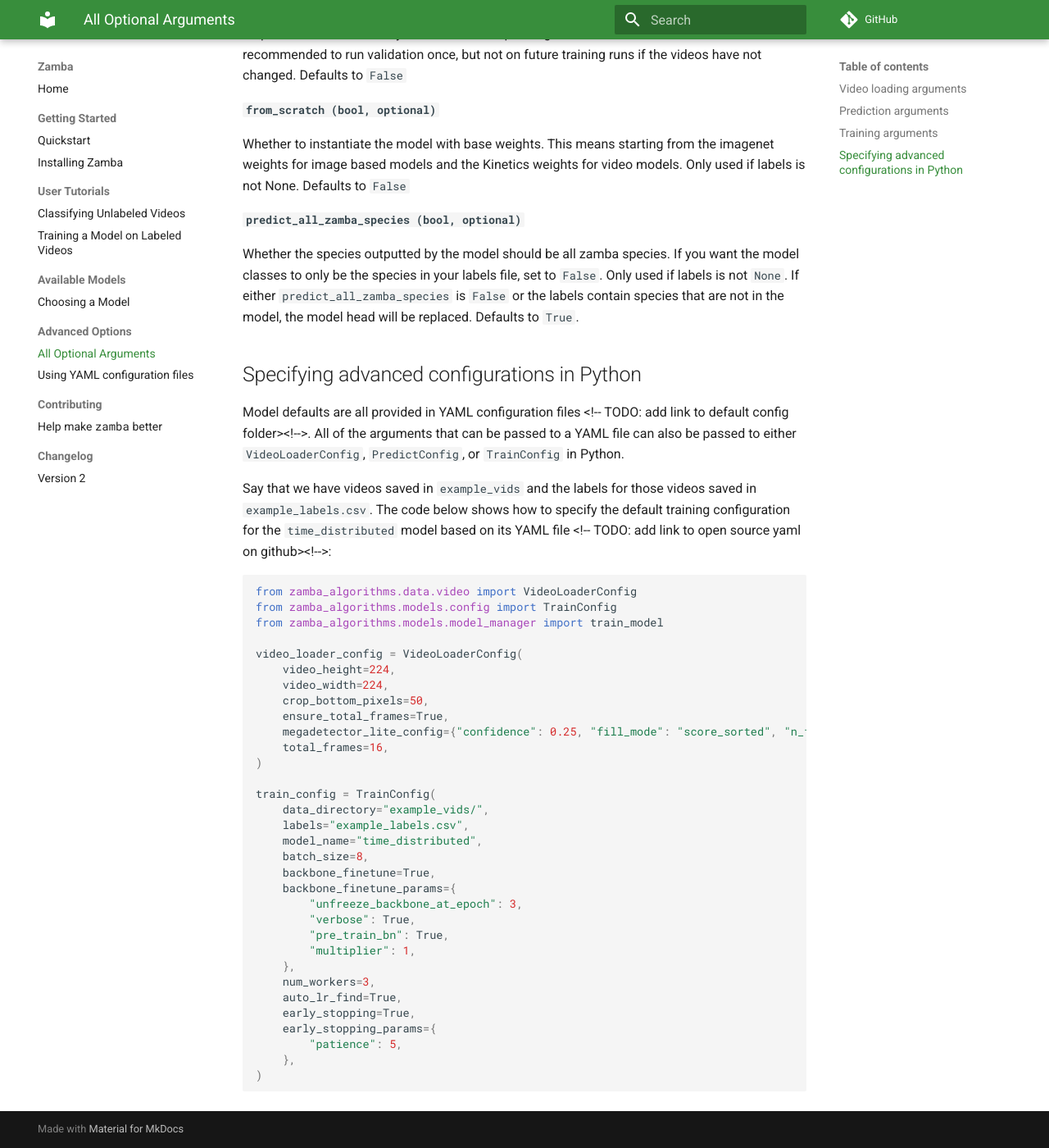
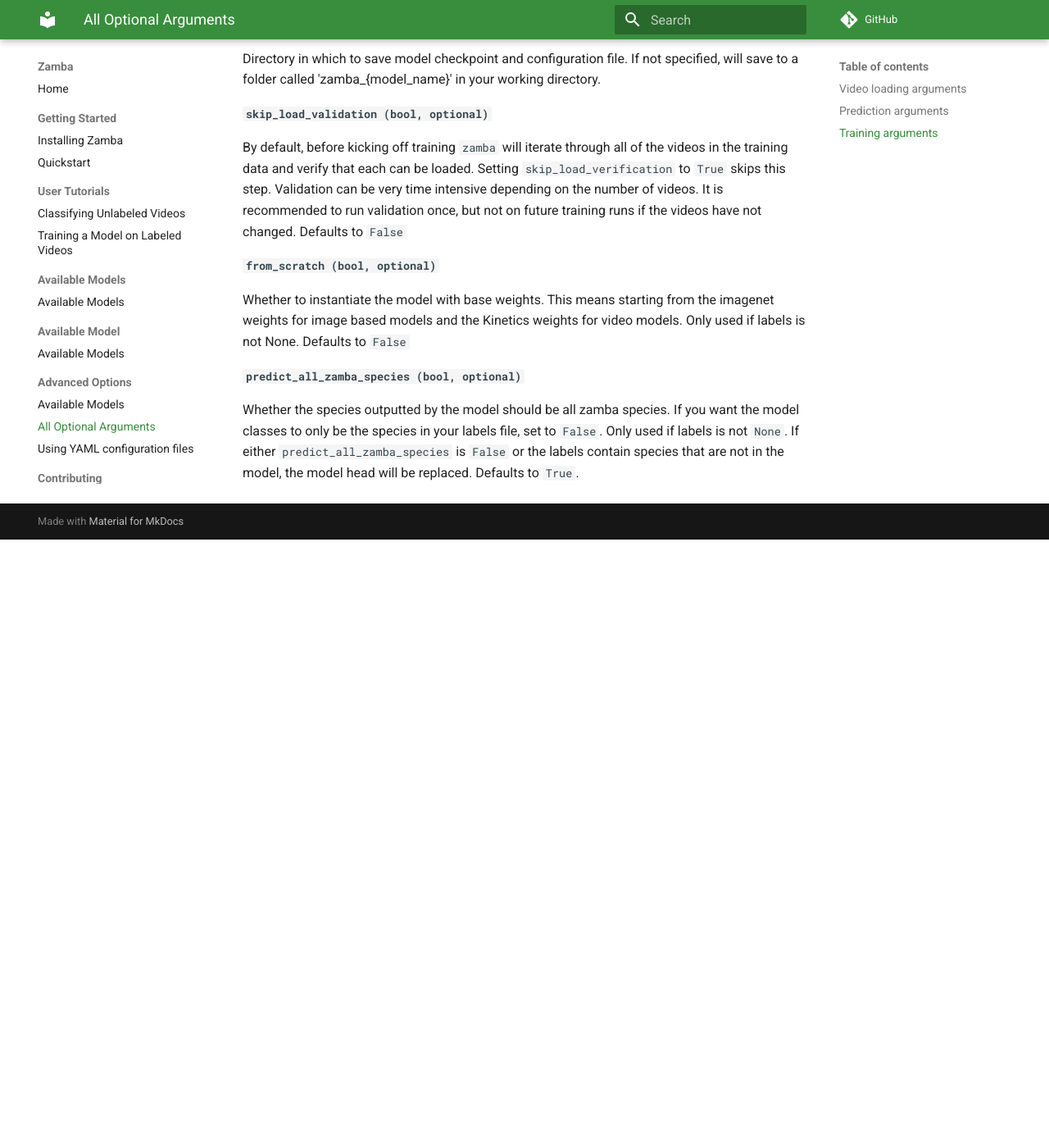
Before and after one commit to drivendataorg/zamba, an MkDocs documentation site: the page built from docs/docs/configurations.md, in a window 1280 px wide and 1400 px high, scrolled down 8175 px. Shown: the whole window at 82% size. Built offline with MkDocs 1.6.1 and Material for MkDocs 9.7.7, drawn with Linux system fonts in a browser that asks for light colours; comment, search, counter and statistics services are not loaded; after the commit the page ends 8833 px from its top, so only the background shows below that; some of the changed text lies outside the part shown.

Commit message:
Begin incorporating feedback

````diff
--- a/docs/docs/configurations.md
+++ b/docs/docs/configurations.md
@@ -16,13 +16,23 @@
 
 ```python
 >> from zamba.data.video import VideoLoaderConfig
->> default_video_loader = VideoLoaderConfig()
->> default_video_loader
+>> help(VideoLoaderConfig)
 
-VideoLoaderConfig(crop_bottom_pixels=None, i_frames=False, scene_threshold=None,
-megadetector_lite_config=None, video_height=None, video_width=None,
-total_frames=None, ensure_total_frames=True, fps=None, early_bias=False,
-frame_indices=None, evenly_sample_total_frames=False, pix_fmt='rgb24')
+class VideoLoaderConfig(pydantic.main.BaseModel)
+ |  VideoLoaderConfig(*, crop_bottom_pixels: int = None,
+ i_frames: bool = False,
+ scene_threshold: float = None,
+ megadetector_lite_config: zamba_algorithms.models.megadetector_lite_yolox.MegadetectorLiteYoloXConfig = None,
+ video_height: int = None,
+ video_width: int = None,
+ total_frames: int = None,
+ ensure_total_frames: bool = True,
+ fps: float = None,
+ early_bias: bool = False,
+ frame_indices: List[int] = None,
+ evenly_sample_total_frames: bool = False,
+ pix_fmt: str = 'rgb24',
+ resize_after_frame_selection: bool = False) -> None
 ```
 
 Let's go through each of those arguments.
@@ -305,44 +315,3 @@
 #### `predict_all_zamba_species (bool, optional)`
 
 Whether the species outputted by the model should be all zamba species. If you want the model classes to only be the species in your labels file, set to `False`. Only used if labels is not `None`. If either `predict_all_zamba_species` is `False` or the labels contain species that are not in the model, the model head will be replaced. Defaults to `True`.
-
-## Specifying advanced configurations in Python
-
-Model defaults are all provided in YAML configuration files <!-- TODO: add link to default config folder><!-->. All of the arguments that can be passed to a YAML file can also be passed to either `VideoLoaderConfig`, `PredictConfig`, or `TrainConfig` in Python.
-
-Say that we have videos saved in `example_vids` and the labels for those videos saved in `example_labels.csv`. The code below shows how to specify the default training configuration for the `time_distributed` model based on its YAML file <!-- TODO: add link to open source yaml on github><!-->:
-
-```python
-from zamba_algorithms.data.video import VideoLoaderConfig
-from zamba_algorithms.models.config import TrainConfig
-from zamba_algorithms.models.model_manager import train_model
-
-video_loader_config = VideoLoaderConfig(
-    video_height=224,
-    video_width=224,
-    crop_bottom_pixels=50,
-    ensure_total_frames=True,
-    megadetector_lite_config={"confidence": 0.25, "fill_mode": "score_sorted", "n_frames": 16},
-    total_frames=16,
-)
-
-train_config = TrainConfig(
-    data_directory="example_vids/",
-    labels="example_labels.csv",
-    model_name="time_distributed",
-    batch_size=8,
-    backbone_finetune=True,
-    backbone_finetune_params={
-        "unfreeze_backbone_at_epoch": 3,
-        "verbose": True,
-        "pre_train_bn": True,
-        "multiplier": 1,
-    },
-    num_workers=3,
-    auto_lr_find=True,
-    early_stopping=True,
-    early_stopping_params={
-        "patience": 5,
-    },
-)
-```
--- a/docs/mkdocs.yml
+++ b/docs/mkdocs.yml
@@ -5,6 +5,7 @@
 theme:
   name: material
   features:
+    - navigation.indexes
     - navigation.sections
     - navigation.expand
 
@@ -15,14 +16,17 @@
 nav:
   - Home: 'index.md'
   - 'Getting Started':
+    - Installing Zamba: "install.md"
     - Quickstart: "quickstart.md"
-    - Installing Zamba: "install.md"
   - 'User Tutorials':
     - Classifying Unlabeled Videos: "predict-tutorial.md"
     - Training a Model on Labeled Videos: "train-tutorial.md"
-  - 'Available Models':
+  - Available Models:
+    - "models.md"
+  - 'Available Model':
     - Choosing a Model: "models.md"
   - 'Advanced Options':
+    - "models.md"
     - All Optional Arguments: "configurations.md"
     - Using YAML configuration files: "yaml-config.md"
   - 'Contributing':
````
Also changed, not shown: docs/docs/index.md (+2 -2 lines), docs/docs/yaml-config.md (+43 -0 lines).
